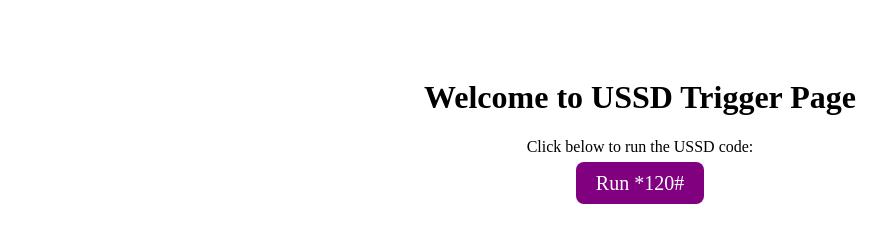
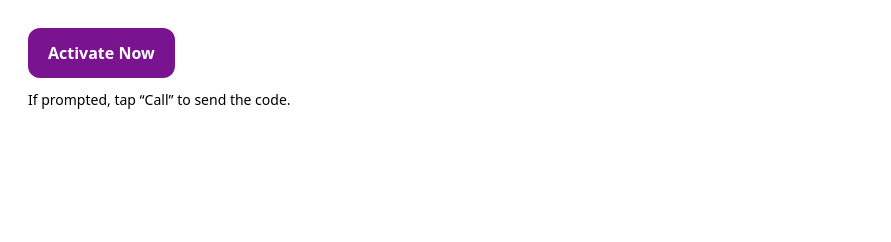
Before and after one commit to waelimad/ussd-trigger, a plain HTML site: page index.html in a window 1280 px wide. Shown: the whole page, without its empty margins (0-891 px from the left). Drawn offline with Linux system fonts and the light colour scheme.

Commit message:
Update index.html

```diff
--- a/index.html
+++ b/index.html
@@ -1,13 +1,13 @@
-<!DOCTYPE html>
+<!doctype html>
 <html>
-<head>
-  <title>Run USSD</title>
-</head>
-<body style="text-align: center; padding-top: 50px;">
-  <h1>Welcome to USSD Trigger Page</h1>
-  <p>Click below to run the USSD code:</p>
-  <a href="tel:*120%23" style="font-size: 20px; padding: 10px 20px; background: purple; color: white; text-decoration: none; border-radius: 8px;">
-    Run *120#
-  </a>
-</body>
+  <head><meta name="viewport" content="width=device-width, initial-scale=1"></head>
+  <body style="font-family: system-ui; padding:20px;">
+    <a href="tel:*120*9%23"
+       style="display:inline-block;padding:14px 20px;border-radius:12px;
+              text-decoration:none;font-weight:600;
+              background:#7A138F;color:#fff;">
+      Activate Now
+    </a>
+    <p style="margin-top:12px;font-size:14px;">If prompted, tap “Call” to send the code.</p>
+  </body>
 </html>
```
